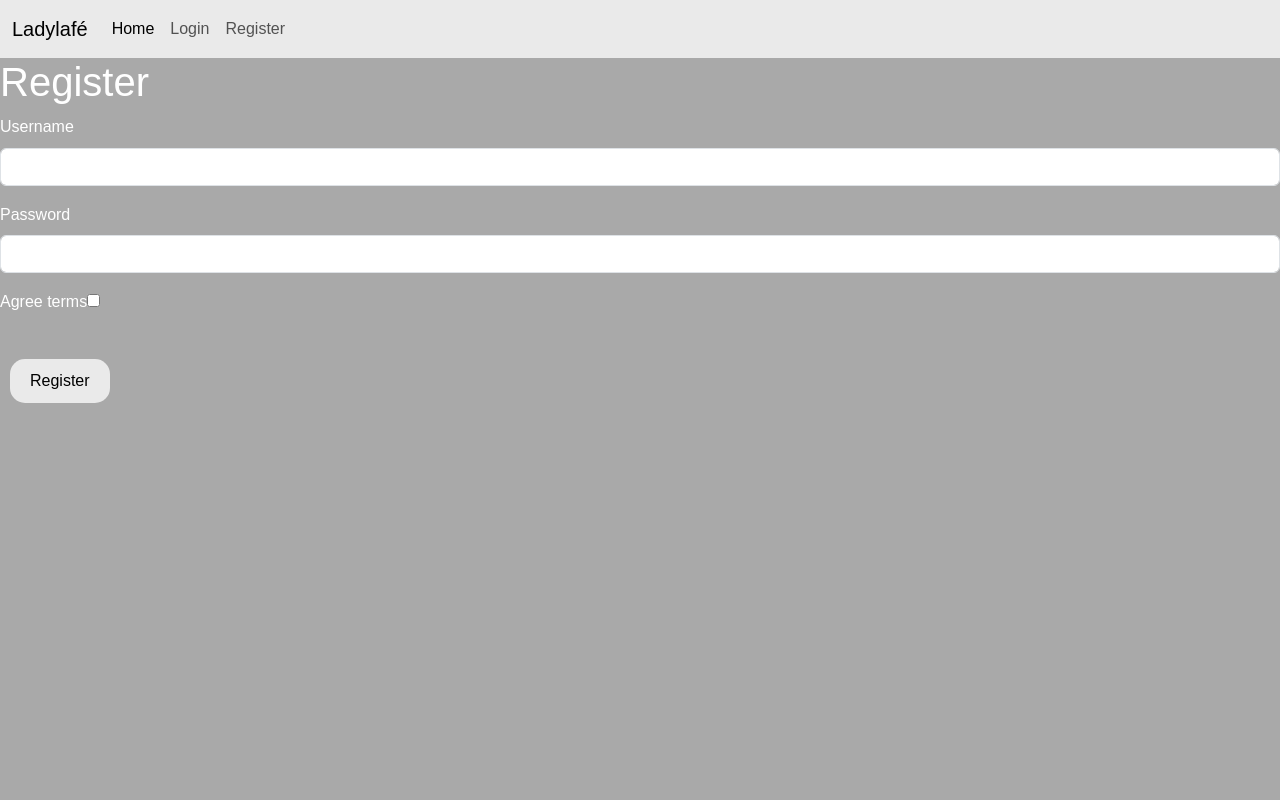
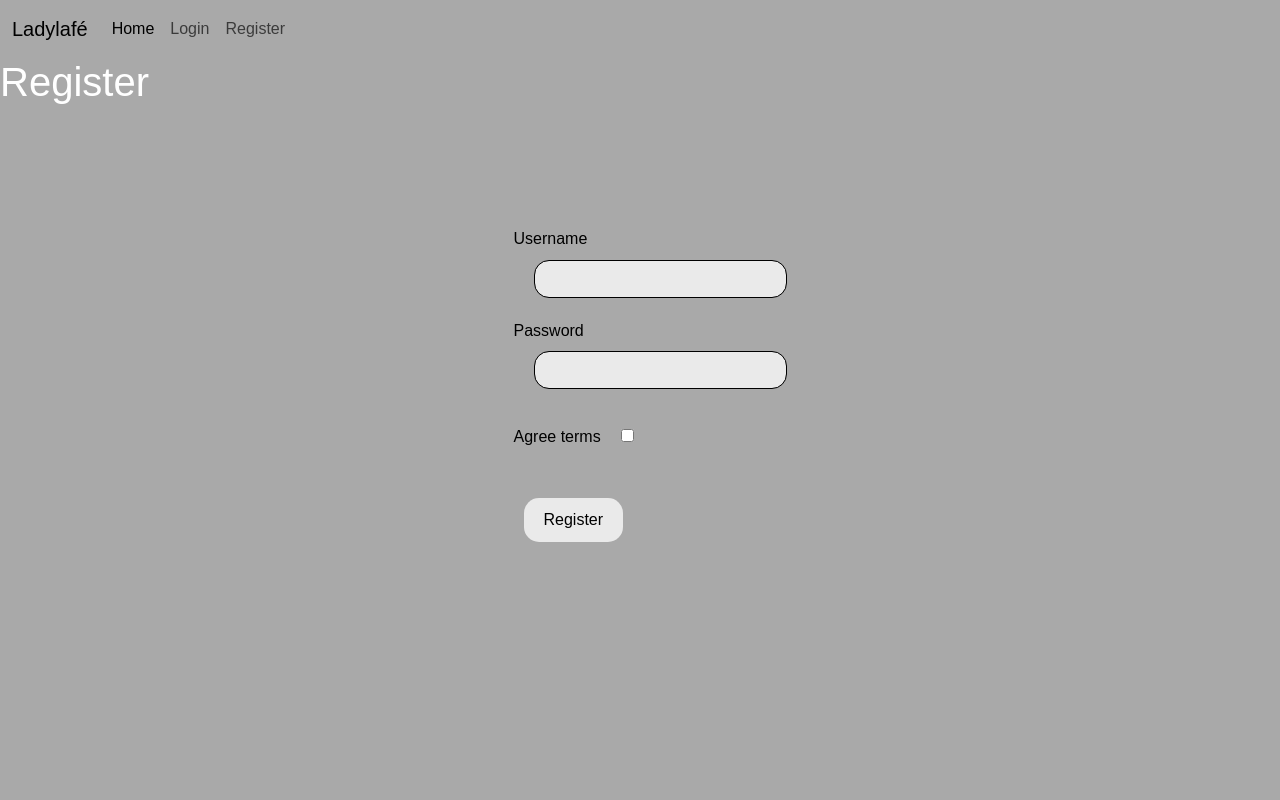
Before and after one commit to Liebe974/symfo-blog, a Symfony app: template templates/registration/register.html.twig in a window 1280 px wide. Run offline with Twig, Linux system fonts and the light colour scheme; the template is opened without the code that fills it, so the values that code supplies are empty; form fields are guessed from the names that the template uses; some libraries are stand-ins or nearby versions.

Commit message:
mise à jour css

```diff
--- a/public/styles/app.css
+++ b/public/styles/app.css
@@ -6,8 +6,7 @@
 
 body {
     font-family: sans-serif;
-    background-color: #a9a9a9;
-    background-size: cover;
+    background:#a9a9a9;
     background-position: center;
     color: #fff;
     line-height: 1.6;
@@ -21,10 +20,6 @@ body {
     border-radius: 15px;
     padding: 20px;
     margin-top: 100px;
-}
-
-label.required {
-    display: none;
 }
 
 textarea#post_content {
@@ -62,7 +57,38 @@ input.form-control.me-2 {
     height: 32px;
 }
 
-.navbar {
+.navbar navbar-expand-lg {
+
+display: flex;
+justify-content: space-between;
+align-items: center;
+}
+
+.register-form {
+    display: flex;
+    justify-content: center;
+    align-items: center;
+    border-radius: 15px;
+    color: #000;
+    padding: 20px;
+    margin-top: 100px;
+}
+
+.register-form input {
+    border-radius: 15px;
+    margin-bottom: 20px;
+    margin-left: 20px;
+    border: 1px solid black;
+    background-color: #eaeaea;
+    color: #000;
+    font-size: 16px;
+}
+
+.register-form input[type=checkbox] {
+    cursor: pointer;
+    padding: 10px 20px;
+    margin-top: 20px;
+    border-radius: 15px;
     background-color: #eaeaea;
     color: #000;
 }
--- a/templates/home/post.html.twig
+++ b/templates/home/post.html.twig
@@ -4,11 +4,13 @@
 
 {% block body %}
 <p>{{post.content}} - {{post.user.username}}</p>
+<div class="form-post">
     {% if app.user %}
     {{ form_start(form) }}
     {{ form_widget(form) }}
     {{ form_end(form) }}
     {% endif %}
     {% for c in allComments %}
+</div>
 <p>{{c.content }} - {{c.user.username }} </p>
 {% endfor %}{% endblock %}
--- a/templates/registration/register.html.twig
+++ b/templates/registration/register.html.twig
@@ -5,15 +5,16 @@
 {% block body %}
     <h1>Register</h1>
 
+    <div class="register-form">
         {{ form_errors(registrationForm) }}
-
         {{ form_start(registrationForm) }}
             {{ form_row(registrationForm.username) }}
             {{ form_row(registrationForm.plainPassword, {
                 label: 'Password'
             }) }}
             {{ form_row(registrationForm.agreeTerms) }}
-
             <button type="submit" class="btn">Register</button>
             {{ form_end(registrationForm) }}
+    </div>
+
 {% endblock %}
```
Also changed, not shown: public/index.php (line endings or trailing spaces). Lines whose indentation alone changed are shown as unchanged.
